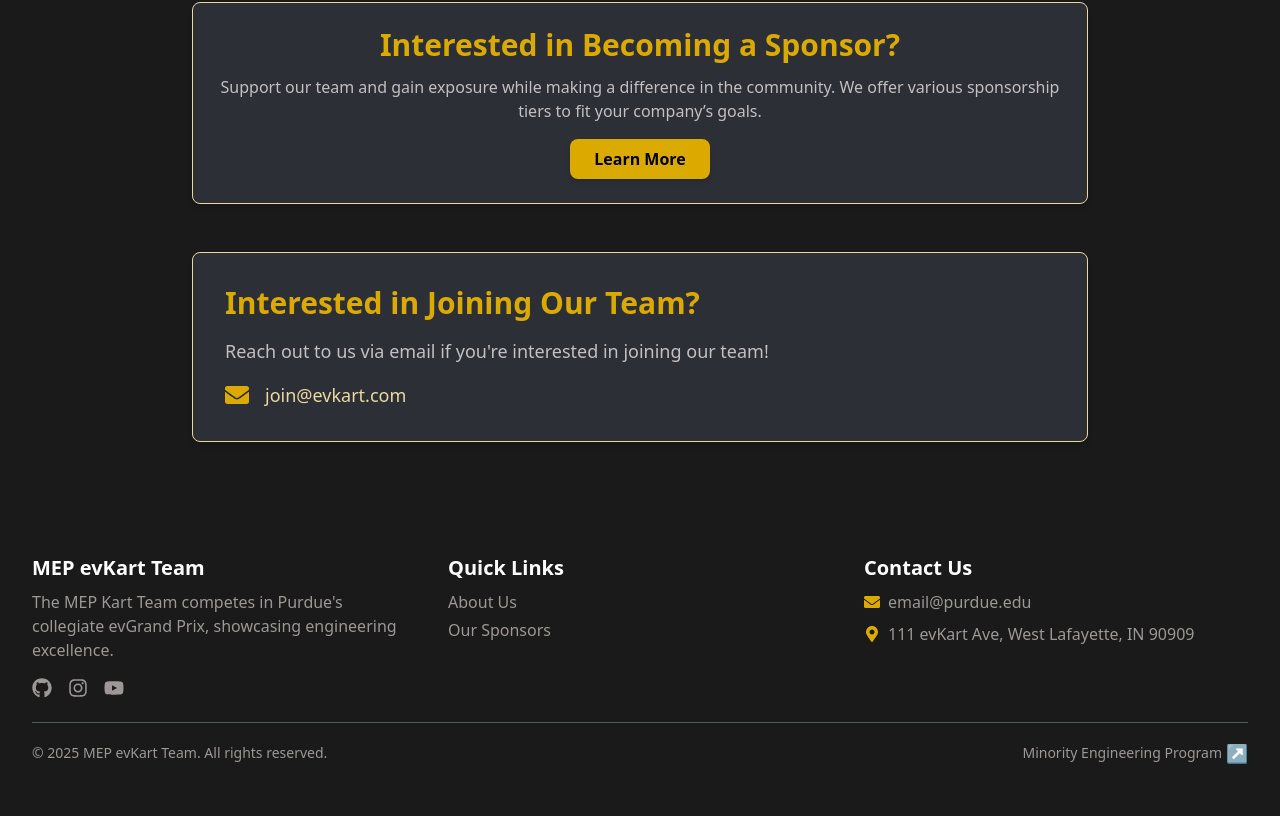
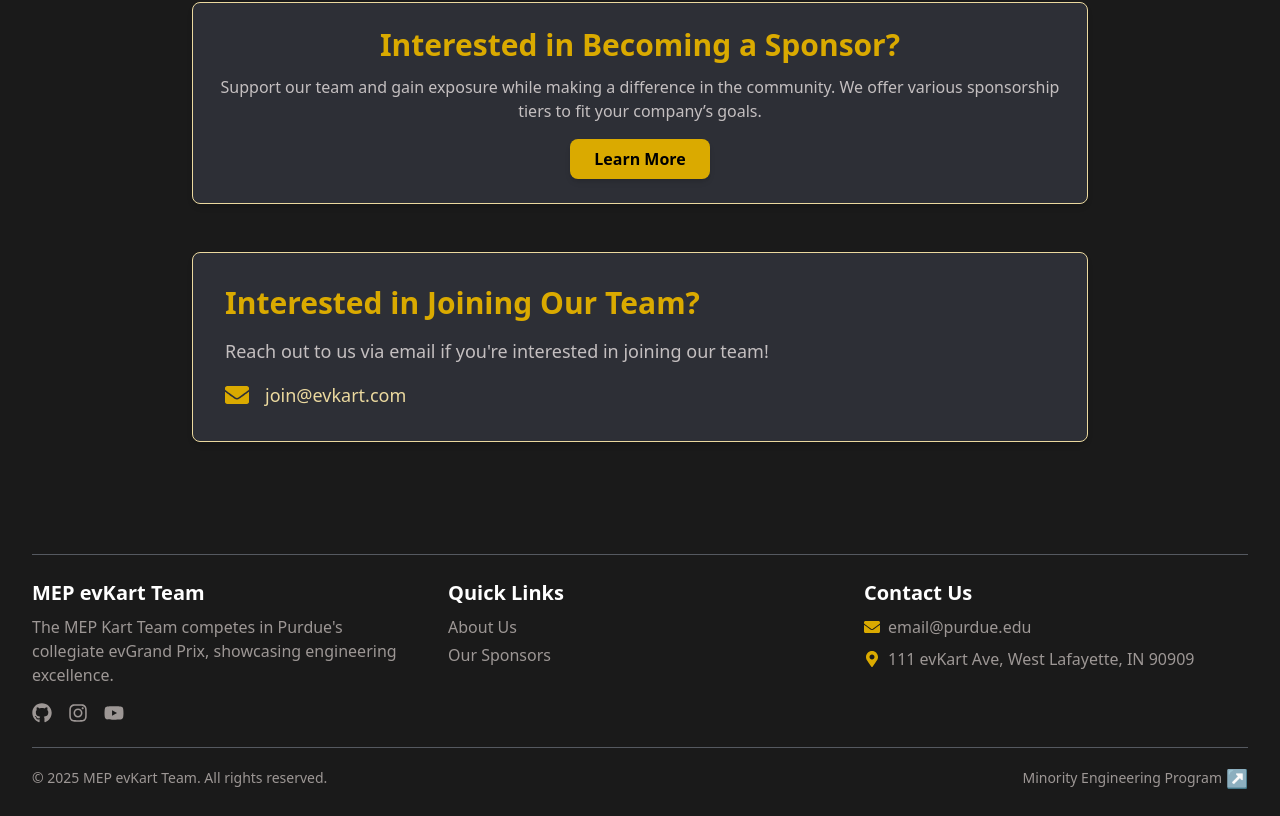
Before and after one commit to nmchong/mep_evkart_website, a React (Vite) app in the folder frontend/: page /contact in a window 1280 px wide. Shown: the part 508-1324 px from the top of the page. Before the commit the page ends 1299 px from the top, so only its background shows below. Built offline with nearby package versions, Linux system fonts and the light colour scheme.

Commit message:
fixed footer

```diff
--- a/frontend/src/components/layout/Footer.jsx
+++ b/frontend/src/components/layout/Footer.jsx
@@ -5,6 +5,9 @@ import { FaGithub, FaInstagram, FaYoutube, FaEnvelope, FaMapMarkerAlt } from "re
 function Footer() {
     return (
         <footer className="w-full bg-[#1A1A1A] text-[#C4BFC0] pt-8 pb-6 px-8">
+            {/* Top Divider Line */}
+            <div className="border-t border-[#555960] mb-6"></div>
+
             <div className="max-w-7xl mx-auto grid grid-cols-1 md:grid-cols-3 gap-8 text-left">
 
                 {/* About Section */}
```
